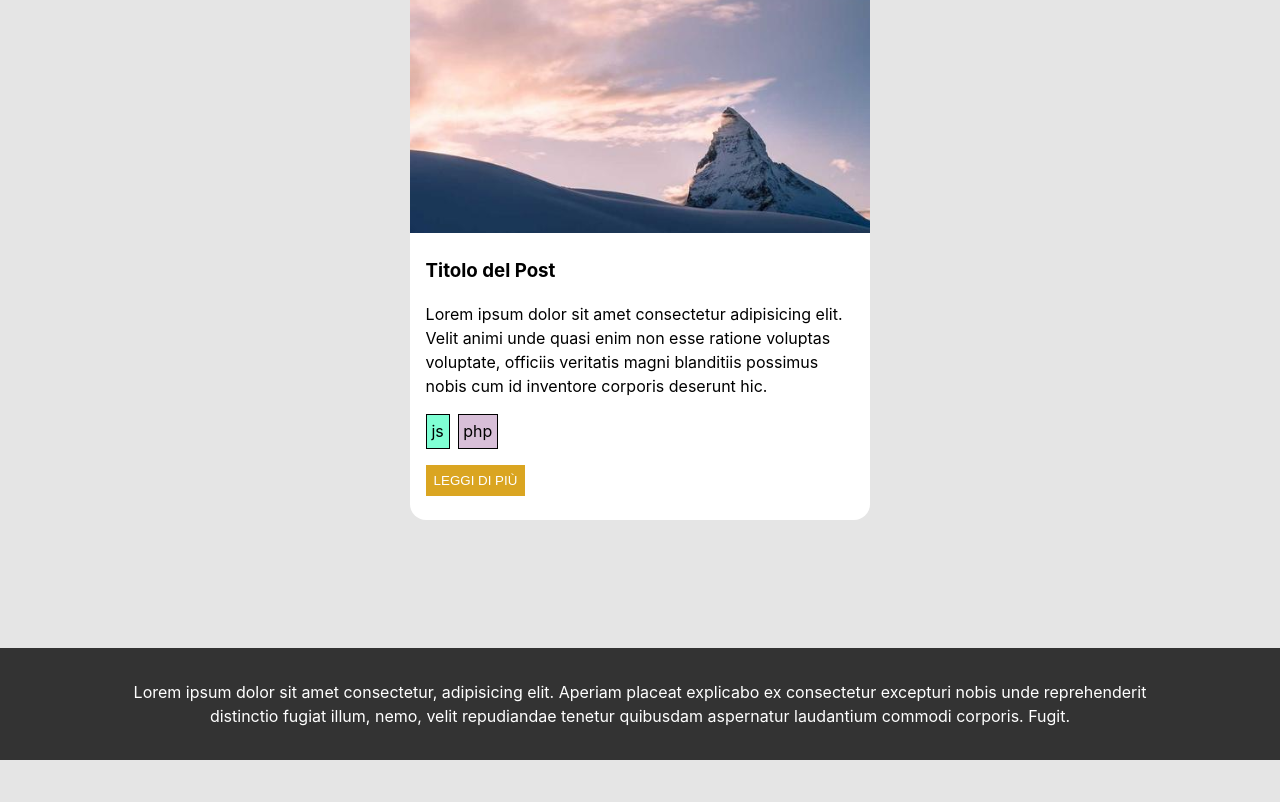
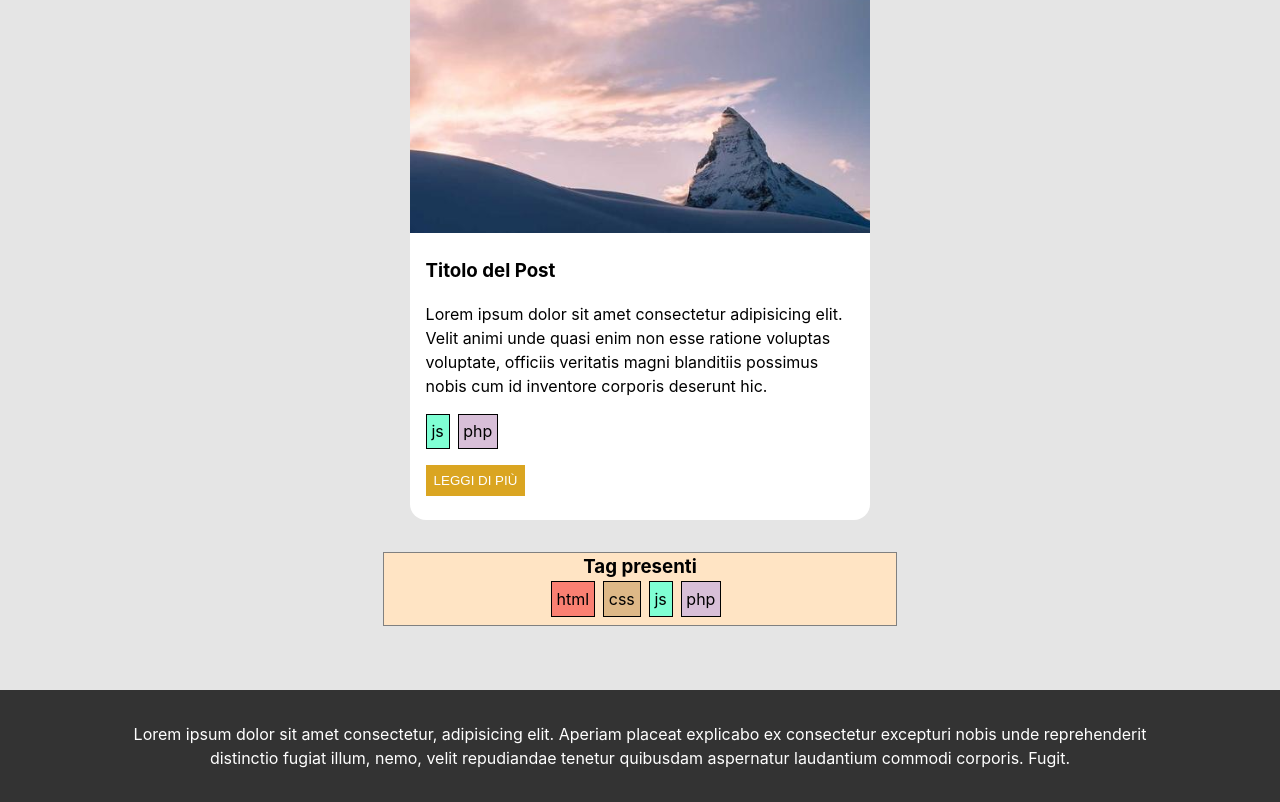
Before and after one commit to leonardo-guglielmini/react-props, a React (Vite) app: page / in a window 1280 px wide. Shown: the part 622-1424 px from the top of the page. Before the commit the page ends 1382 px from the top, so only its background shows below. Built offline with nearby package versions, Linux system fonts and the light colour scheme.

Commit message:
ADD main.jsx | tag section

```diff
--- a/src/components/main.jsx
+++ b/src/components/main.jsx
@@ -1,6 +1,7 @@
 import style from "./main.module.css"
 import Card from "./ui/Card/card"
 import {posts} from "../data/posts"
+const tags = []
 
 export default function Main(){
     return(
@@ -11,8 +12,15 @@ export default function Main(){
                         post.published===true ?
                         <div className={style.col3} key={post.id}>
                             <Card title={post.title} image={post.image} content={post.content} tags={post.tags} published={post.    published}/>
+                            {post.tags.forEach(tag => !tags.find((tagEl) => tagEl === tag) ? tags.push(tag) : null)}
                         </div> : null
                     )}
+                </div>
+                <div className={style.tagList}>
+                    <h3>Tag presenti</h3>
+                    <ul>
+                        {tags.map((tag, index) => <li className={`${style.tag} ${tag === "html" ? style.htmlTag : tag==="js" ? style.jsTag : tag === "css" ? style.cssTag : style.phpTag}`} key={index}>{tag}</li> )}
+                    </ul>
                 </div>
             </div>
         </main>
--- a/src/components/main.module.css
+++ b/src/components/main.module.css
@@ -1,5 +1,5 @@
 .mainContent{
-    padding-bottom: 7rem;
+    padding-bottom: 3rem;
 }
 
 .row{
@@ -12,3 +12,35 @@
     width: 45%;
     padding-bottom: 1rem;
 }
+
+.tagList{
+    margin: 1rem auto;
+    width: 50%;
+    text-align: center;
+    border: 0.1rem solid grey;
+    background-color: bisque;
+}
+
+.tag{
+    display: inline-block;
+    margin-right: 0.5rem;
+    margin-bottom: 0.5rem;
+    padding: 0.3rem;
+    border: 0.1rem solid black;
+}
+
+.htmlTag{
+    background-color: salmon;
+}
+
+.jsTag{
+    background-color: aquamarine;
+}
+
+.cssTag{
+    background-color: burlywood;
+}
+
+.phpTag{
+    background-color: thistle;
+}
```
